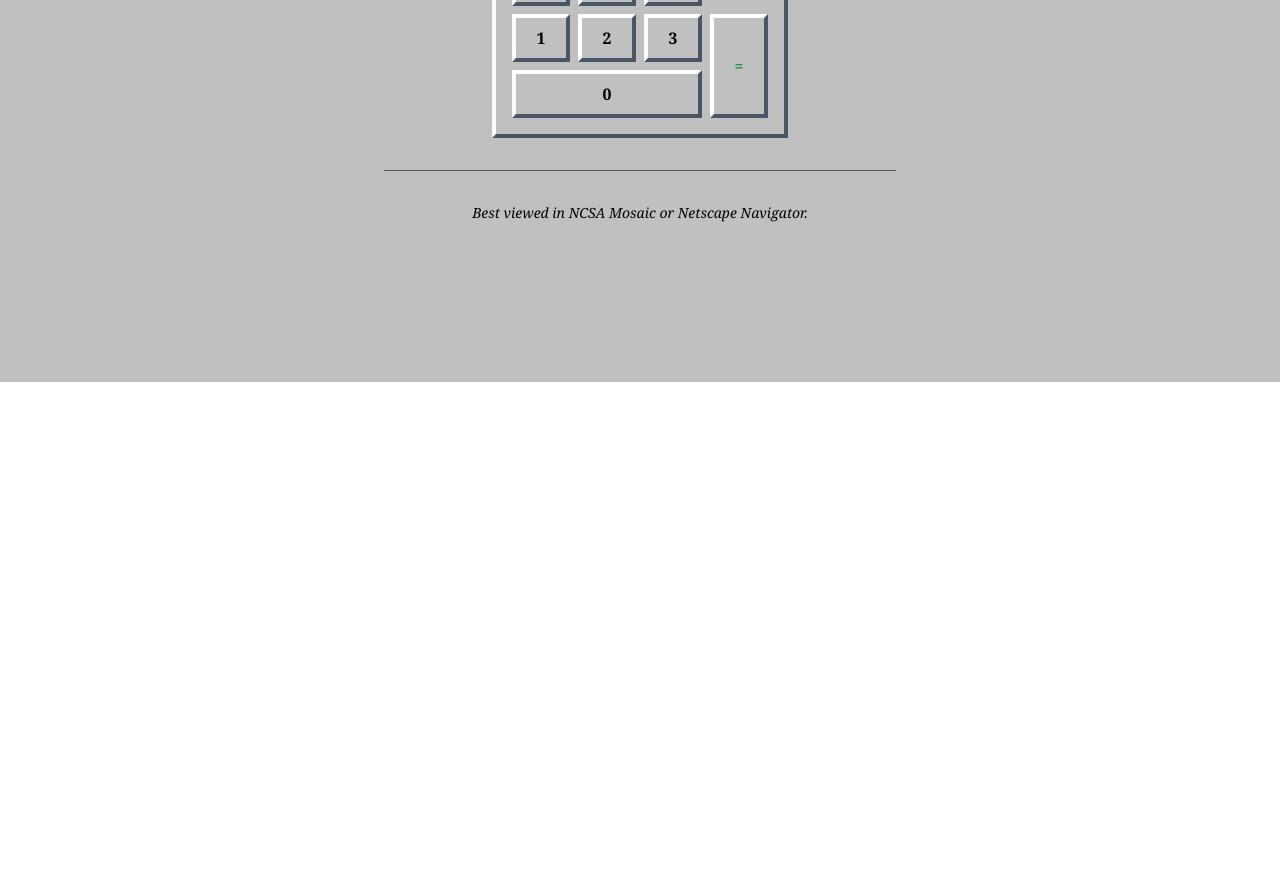
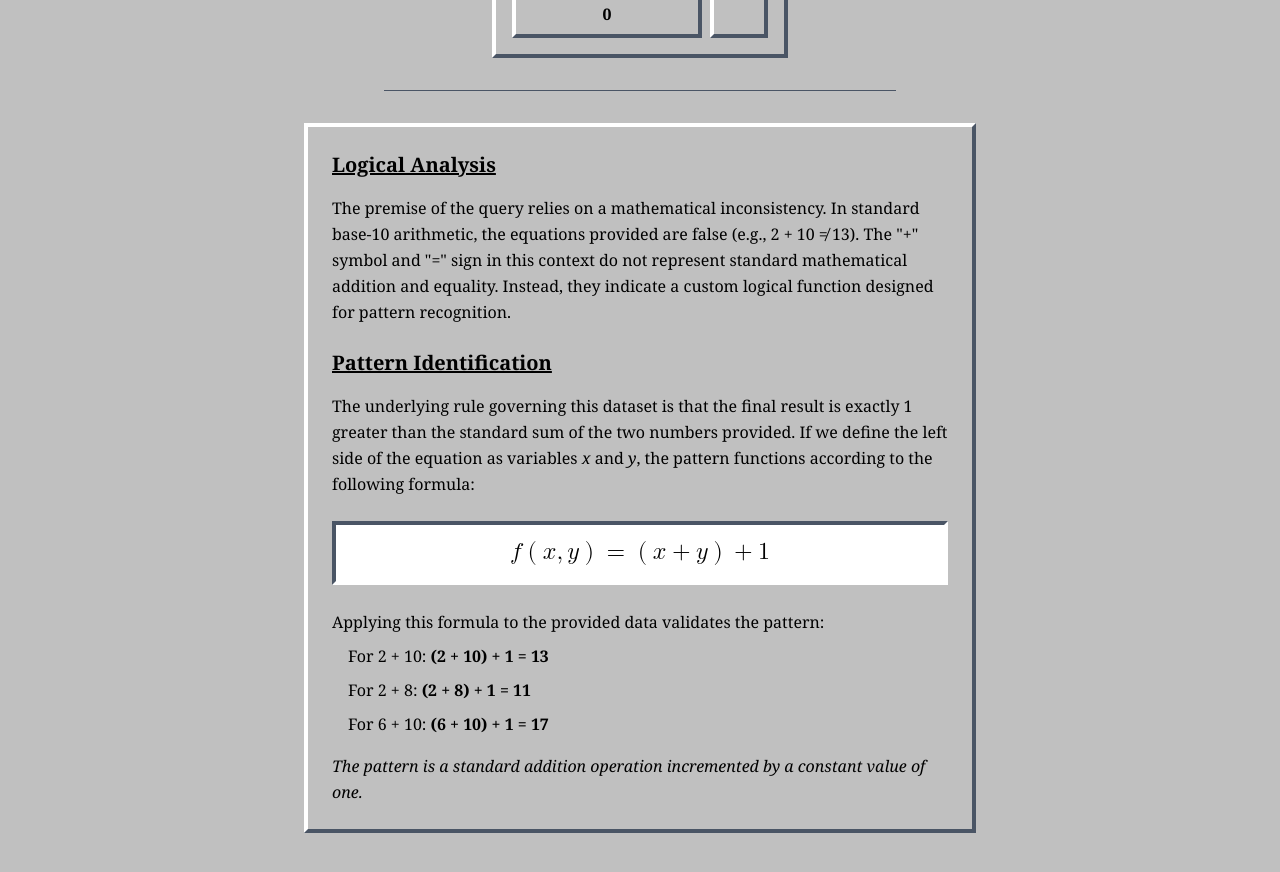
Before and after one commit to legato-sonata/stretto, a SvelteKit app: page / in a window 1280 px wide. Shown: the part 418-1290 px from the top of the page. Before the commit the page ends 800 px from the top, so only its background shows below. Built offline with nearby package versions, Linux system fonts and the light colour scheme.

Commit message:
docs: add mathml explanation below calculator and remove top header

```diff
--- a/src/routes/+page.svelte
+++ b/src/routes/+page.svelte
@@ -69,11 +69,8 @@
 <!-- Using classic 1990s Web 1.0 styling: Times New Roman, gray background, 3D borders -->
 <div class="min-h-screen bg-[#c0c0c0] font-serif p-8">
 	<center>
-		<h1 class="text-4xl mb-4 font-bold"><u>Stretto Calculator</u></h1>
-		<p class="mb-8">A barebones calculation utility for the World Wide Web.</p>
-
 		<!-- Main Calculator Container (Classic Table-like look) -->
-		<div class="bg-[#c0c0c0] p-4 inline-block border-4 border-t-white border-l-white border-b-gray-600 border-r-gray-600">
+		<div class="bg-[#c0c0c0] p-4 mt-8 inline-block border-4 border-t-white border-l-white border-b-gray-600 border-r-gray-600">
 
 			<!-- Screen Area -->
 			<div class="bg-white border-4 border-t-gray-600 border-l-gray-600 border-b-white border-r-white p-2 mb-4 w-64 text-right">
@@ -133,6 +130,48 @@
 		</div>
 
 		<hr class="my-8 border-gray-600 w-full max-w-lg" />
-		<p class="text-sm"><i>Best viewed in NCSA Mosaic or Netscape Navigator.</i></p>
+
+		<!-- Explanation Section -->
+		<div class="text-left w-full max-w-2xl bg-[#c0c0c0] border-4 border-t-white border-l-white border-b-gray-600 border-r-gray-600 p-6 mb-8 font-serif leading-relaxed">
+			<h2 class="text-xl font-bold mb-4"><u>Logical Analysis</u></h2>
+			<p class="mb-4">
+				The premise of the query relies on a mathematical inconsistency. In standard base-10 arithmetic, the equations provided are false (e.g., 2 + 10 &ne; 13). The "+" symbol and "=" sign in this context do not represent standard mathematical addition and equality. Instead, they indicate a custom logical function designed for pattern recognition.
+			</p>
+
+			<h2 class="text-xl font-bold mb-4 mt-6"><u>Pattern Identification</u></h2>
+			<p class="mb-4">
+				The underlying rule governing this dataset is that the final result is exactly 1 greater than the standard sum of the two numbers provided.
+				If we define the left side of the equation as variables <i>x</i> and <i>y</i>, the pattern functions according to the following formula:
+			</p>
+
+			<div class="my-6 p-4 bg-white border-4 border-t-gray-600 border-l-gray-600 border-b-white border-r-white text-center text-2xl font-serif overflow-x-auto">
+				<math xmlns="http://www.w3.org/1998/Math/MathML" display="block">
+					<mi>f</mi>
+					<mo>(</mo>
+					<mi>x</mi>
+					<mo>,</mo>
+					<mi>y</mi>
+					<mo>)</mo>
+					<mo>=</mo>
+					<mo>(</mo>
+					<mi>x</mi>
+					<mo>+</mo>
+					<mi>y</mi>
+					<mo>)</mo>
+					<mo>+</mo>
+					<mn>1</mn>
+				</math>
+			</div>
+
+			<p class="mb-2">Applying this formula to the provided data validates the pattern:</p>
+			<ul class="list-square list-inside ml-4 space-y-2 mb-4">
+				<li>For 2 + 10: <b>(2 + 10) + 1 = 13</b></li>
+				<li>For 2 + 8: <b>(2 + 8) + 1 = 11</b></li>
+				<li>For 6 + 10: <b>(6 + 10) + 1 = 17</b></li>
+			</ul>
+			<p class="mt-4">
+				<i>The pattern is a standard addition operation incremented by a constant value of one.</i>
+			</p>
+		</div>
 	</center>
 </div>
```
